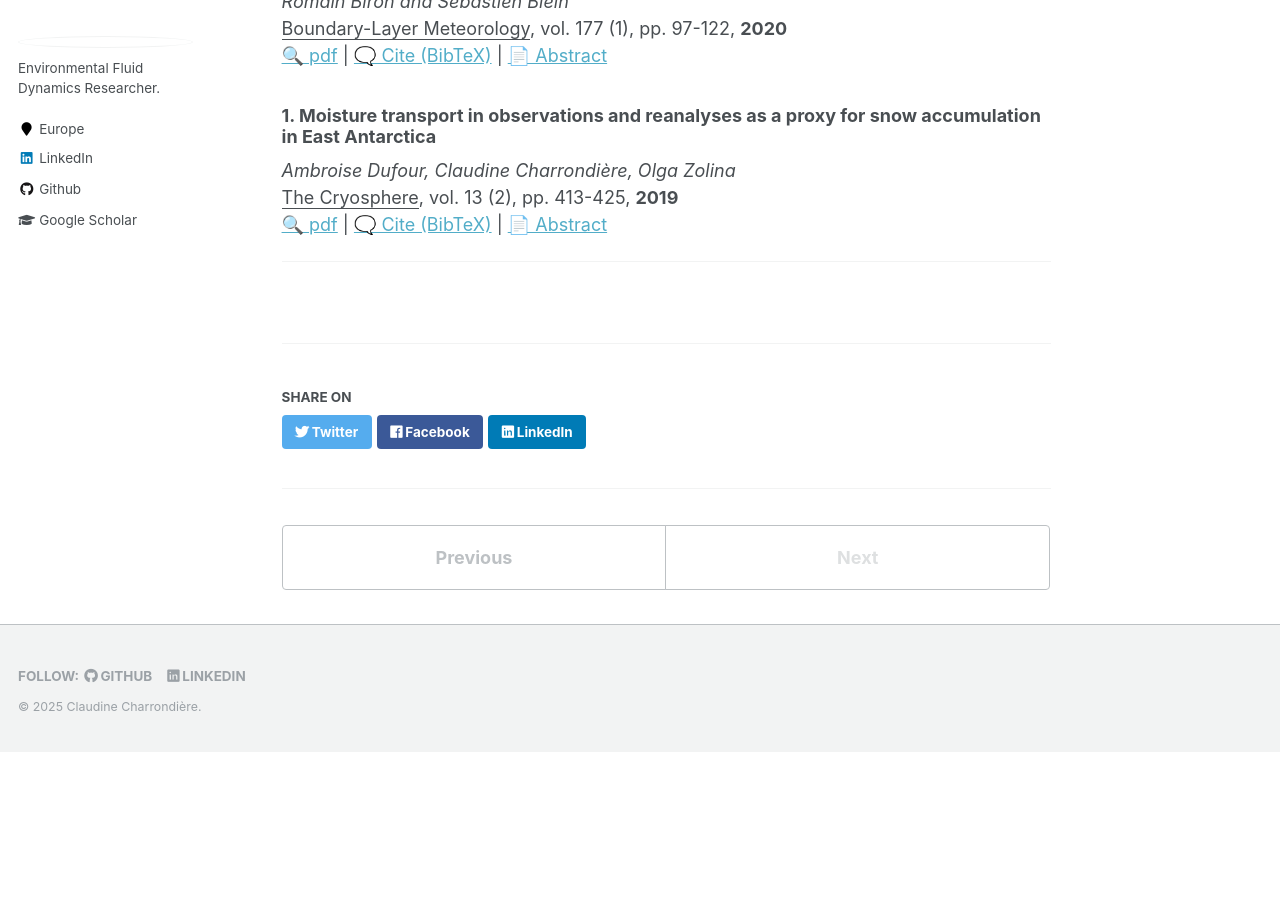
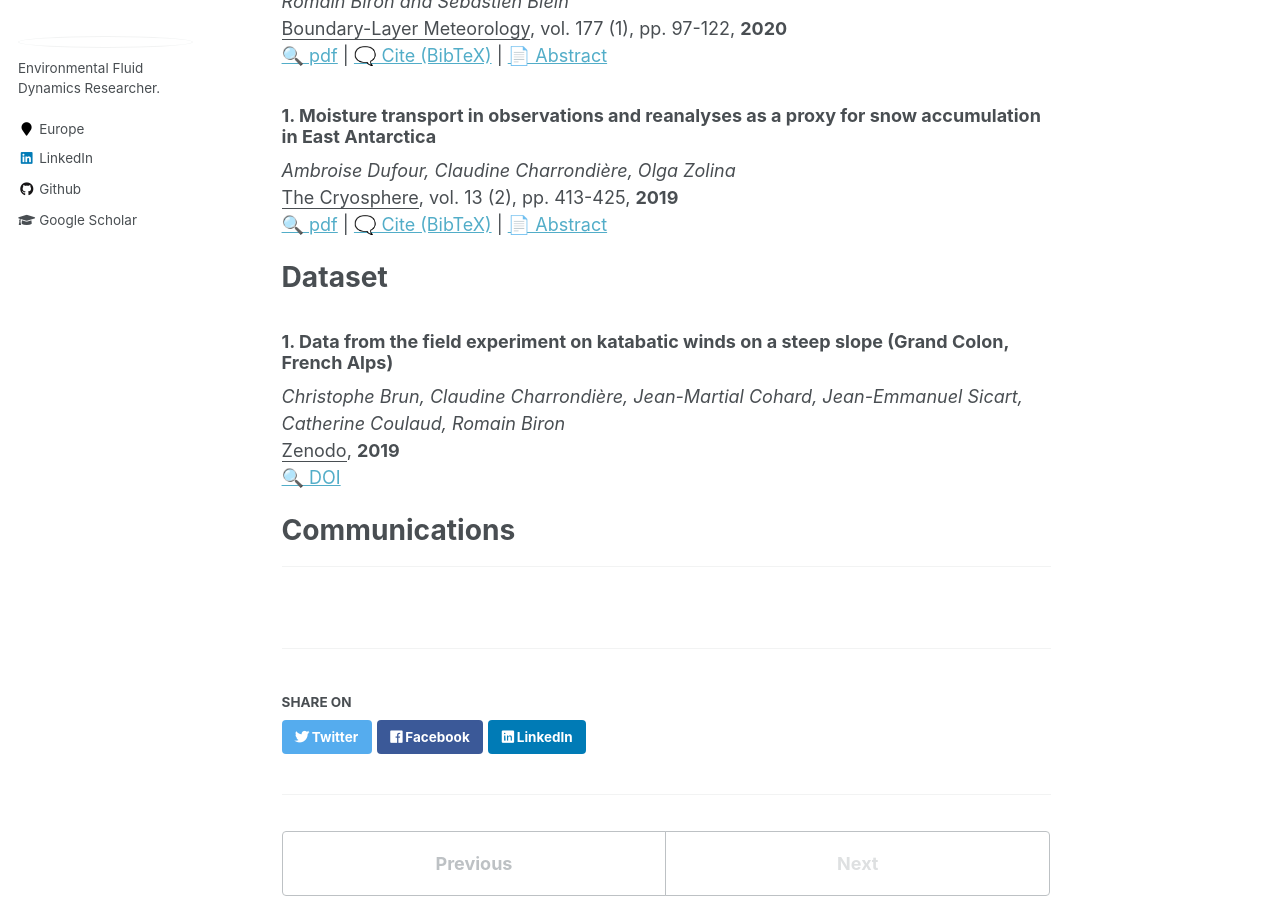
Before and after one commit to ClaudineCharrondiere/claudinecharrondiere.github.io, a Jekyll site: the page built from _publications/Publis.md, in a window 1280 px wide and 900 px high, scrolled down 1337 px. Built offline with Jekyll 4.4.1, drawn with Linux system fonts in a browser that asks for light colours; formulas are drawn with MathJax 3; before the commit the page ends 2089 px from its top, so only the background shows below that; some of the changed text lies outside the part shown.

Commit message:
mise a jour

```diff
--- a/_publications/Publis.md
+++ b/_publications/Publis.md
@@ -168,6 +168,15 @@ Submitted to <ins>Bulletin of the American Meteorological Society</ins>
   <button onclick="closePopup('abs1')">Close</button>
 </div>
 
+# Dataset
+
+### 1. Data from the field experiment on katabatic winds on a steep slope (Grand Colon, French Alps)
+*Christophe Brun, Claudine Charrondière, Jean-Martial Cohard, Jean-Emmanuel Sicart, Catherine Coulaud, Romain Biron*
+<ins>Zenodo</ins>, **2019**
+[🔍 DOI](10.5281/zenodo.6546701)
+
+# Communications
+
 
 <script>
 function showBibTeX(event, id) {
```
Also changed, not shown: other parts of _publications/Publis.md (+1 -1 lines).
